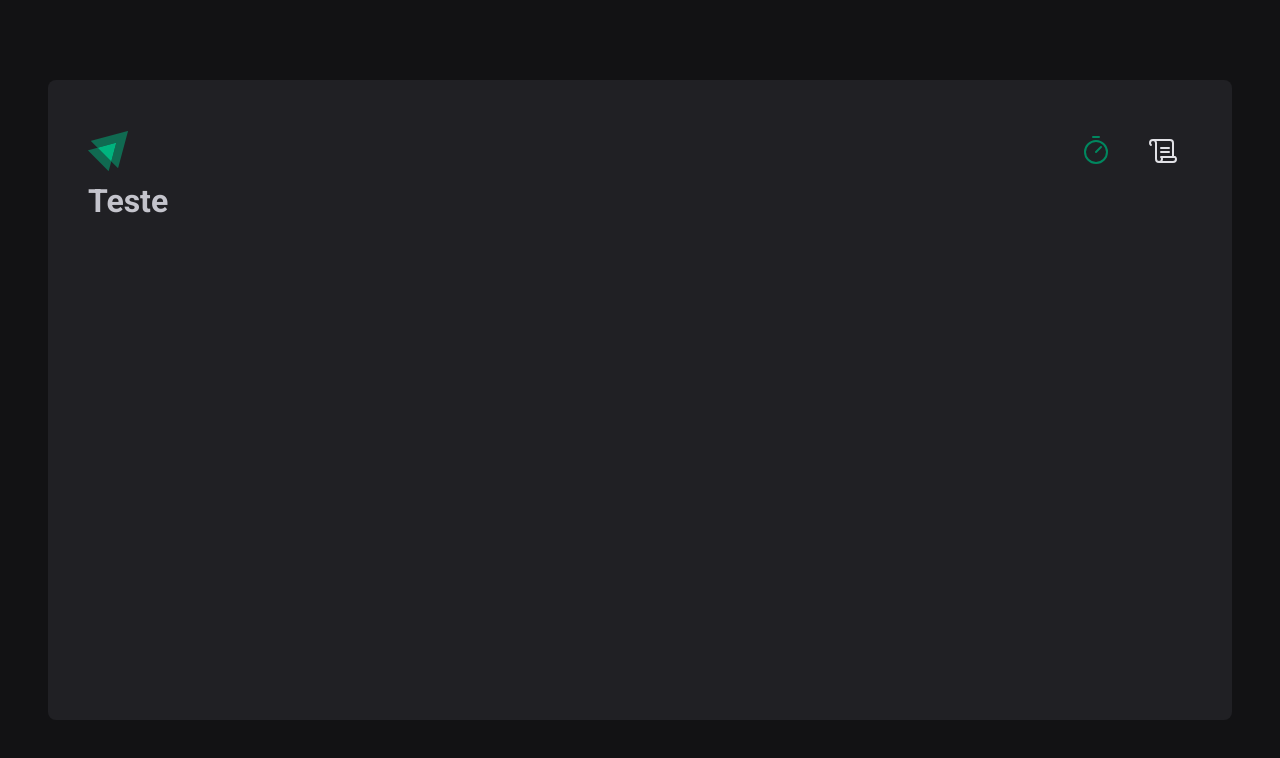
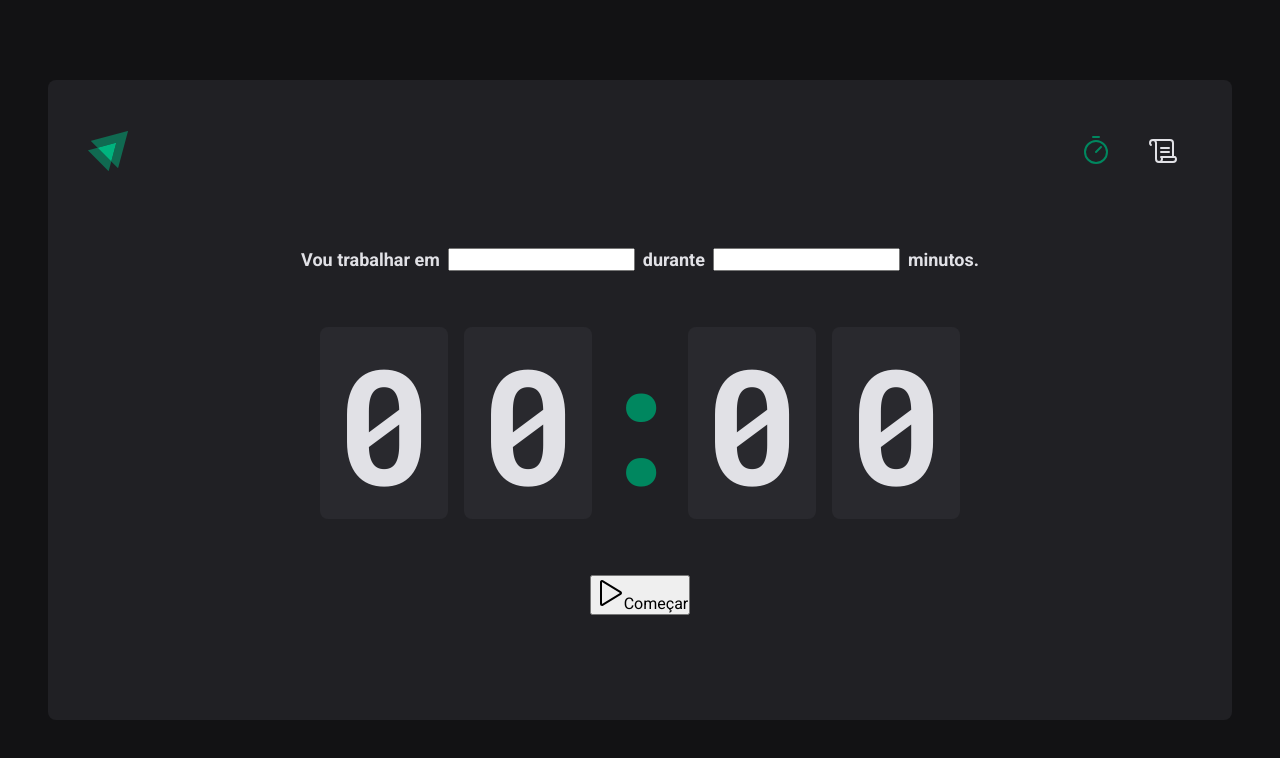
Before and after one commit to ivanrogeriio/ignite-timer, a React (Vite) app: page / in a window 1280 px wide. Shown: the top 758 px of the page. Built offline with nearby package versions, Linux system fonts and the light colour scheme.

Commit message:
[Módulo 2] - Aula 4 - Página: Home

```diff
--- a/src/pages/Home.tsx
+++ /dev/null
@@ -1,3 +0,0 @@
-export const Home = () => {
-  return <h1>Teste</h1>
-}
--- /dev/null
+++ b/src/pages/Home/index.tsx
@@ -0,0 +1,38 @@
+import { Play } from '@phosphor-icons/react'
+import {
+  CountdownContainer,
+  FormContainer,
+  HomeContainer,
+  Separator,
+} from './styles'
+
+export const Home = () => {
+  return (
+    <HomeContainer>
+      <form action="">
+        <FormContainer>
+          <label htmlFor="task">Vou trabalhar em</label>
+          <input id="task" />
+
+          <label htmlFor="minutesAmunt">durante</label>
+          <input id="minutesAmunt" type="number" />
+
+          <span>minutos.</span>
+        </FormContainer>
+
+        <CountdownContainer>
+          <span>0</span>
+          <span>0</span>
+          <Separator>:</Separator>
+          <span>0</span>
+          <span>0</span>
+        </CountdownContainer>
+
+        <button type="submit">
+          <Play size={32} />
+          Começar
+        </button>
+      </form>
+    </HomeContainer>
+  )
+}
--- /dev/null
+++ b/src/pages/Home/styles.ts
@@ -0,0 +1,60 @@
+import styled from 'styled-components'
+
+export const HomeContainer = styled.main`
+  flex: 1;
+  display: flex;
+  flex-direction: column;
+  align-items: center;
+  justify-content: center;
+
+  form {
+    display: flex;
+    flex-direction: column;
+    align-items: center;
+    gap: 3.5rem;
+  }
+`
+
+export const FormContainer = styled.article`
+  width: 100%;
+
+  display: flex;
+  flex-wrap: wrap;
+  align-items: center;
+  justify-content: center;
+  gap: 0.5rem;
+
+  font-size: 1.125rem;
+  font-weight: 700;
+  color: ${(props) => props.theme['gray-100']};
+`
+
+export const CountdownContainer = styled.article`
+  display: flex;
+  align-items: center;
+  gap: 1rem;
+
+  font-family: 'Roboto Mono', monospace;
+  font-size: 10rem;
+  line-height: 8rem;
+  color: ${(props) => props.theme['gray-100']};
+
+  span {
+    padding: 2rem 1rem;
+
+    background: ${(props) => props.theme['gray-700']};
+    border-radius: 8px;
+  }
+`
+
+export const Separator = styled.div`
+  padding: 2rem 0;
+  width: 4rem;
+  overflow: hidden;
+
+  display: flex;
+  justify-content: center;
+
+  /* line-height: normal; */
+  color: ${(props) => props.theme['green-500']};
+`
--- a/src/styles/global.ts
+++ b/src/styles/global.ts
@@ -5,6 +5,8 @@
         margin: 0;
         padding: 0;
         box-sizing: border-box;
+
+        -webkit-font-smoothing: antialiased;
     }
 
     :focus {
```
